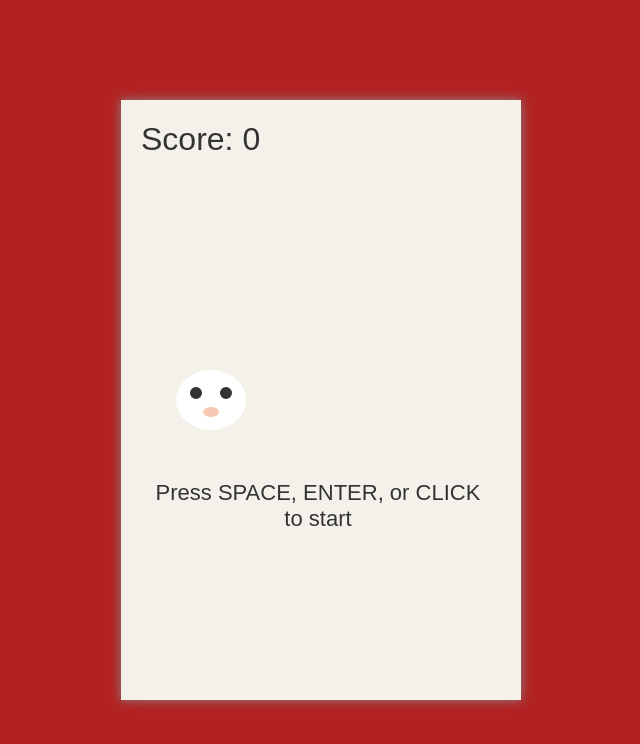
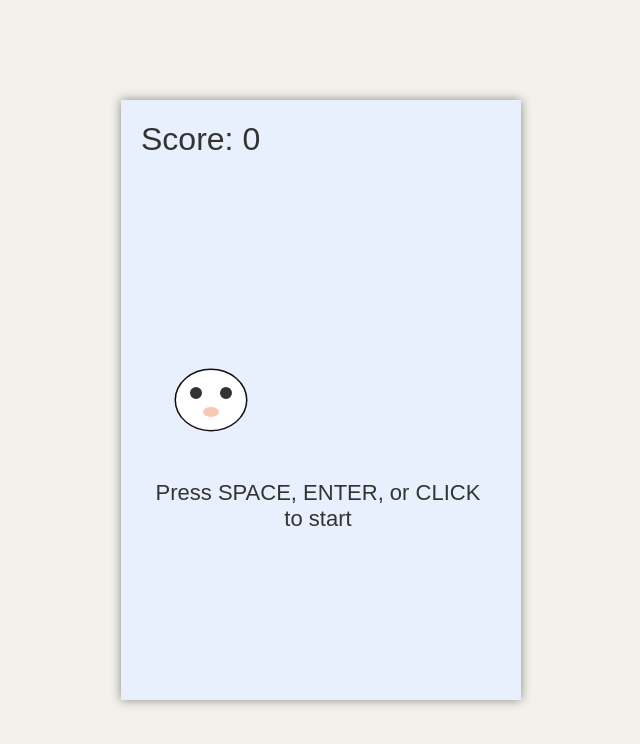
Before and after one commit to MKShots/flappy-cat, a plain HTML site: page index.html in a window 1280 px wide. Shown: the whole page, without its empty margins (319-959 px from the left). Drawn offline with Linux system fonts and the light colour scheme.

Commit message:
revert website background and change canvas background, smoothen out game difficulty

```diff
--- a/game.js
+++ b/game.js
@@ -6,15 +6,26 @@ const catFaces = [
   {
     name: "Classic",
     draw: (catX, catY) => {
+      // Draw border first for visibility
+      ctx.save();
+      ctx.lineWidth = 3;
+      ctx.strokeStyle = "#111";
+      ctx.beginPath();
+      ctx.ellipse(catX, catY, catRadiusX, catRadiusY, 0, 0, Math.PI * 2);
+      ctx.stroke();
+      ctx.restore();
+      // Cat face
       ctx.fillStyle = '#fff';
       ctx.beginPath();
       ctx.ellipse(catX, catY, catRadiusX, catRadiusY, 0, 0, Math.PI * 2);
       ctx.fill();
+      // Eyes
       ctx.fillStyle = '#333';
       ctx.beginPath();
       ctx.arc(catX - 15, catY - 7, 6, 0, Math.PI * 2);
       ctx.arc(catX + 15, catY - 7, 6, 0, Math.PI * 2);
       ctx.fill();
+      // Nose
       ctx.fillStyle = '#f7c8b3';
       ctx.beginPath();
       ctx.ellipse(catX, catY + 12, 8, 5, 0, 0, Math.PI * 2);
@@ -37,16 +48,16 @@ const catRadiusY = 30;
 
 // Obstacle properties and game difficulty
 let broomWidth = 60;
-let baseBroomGap = 260;      // Much wider gap!
-let minBroomGap = 120;       // Still achievable
+let baseBroomGap = 260;
+let minBroomGap = 120;
 let broomGap = baseBroomGap;
 let brooms = [];
 let broomTimer = 0;
-let baseBroomInterval = 120; // Longer interval for early levels
-let minBroomInterval = 80;
+let baseBroomInterval = 120;
+let minBroomInterval = 70;
 let broomInterval = baseBroomInterval;
-let broomSpeed = 2.5;        // Slower start
-let maxBroomSpeed = 6;       // Top speed is reasonable
+let broomSpeed = 2.5;
+let maxBroomSpeed = 6;
 
 let gameOver = false;
 let score = 0;
@@ -150,14 +161,13 @@ function resetGame() {
 }
 
 function updateBroomDifficulty() {
-  // Gradually decrease gap every 20 levels, increase speed every 30, adjust interval every 25
-  let gapLevel = Math.floor(score / 20);
-  let speedLevel = Math.floor(score / 30);
-  let intervalLevel = Math.floor(score / 25);
+  // Smoothly decrease gap and interval, smoothly increase speed with score.
+  // Use a nonlinear (logarithmic) scale for smooth but slowing progression.
+  let logScore = Math.log2(1 + score);
 
-  broomGap = Math.max(baseBroomGap - 30 * gapLevel, minBroomGap);
-  broomSpeed = Math.min(2.5 + 0.6 * speedLevel, maxBroomSpeed);
-  broomInterval = Math.max(baseBroomInterval - 8 * intervalLevel, minBroomInterval);
+  broomGap = Math.max(baseBroomGap - (baseBroomGap - minBroomGap) * (logScore / 8), minBroomGap);
+  broomSpeed = Math.min(2.5 + (maxBroomSpeed - 2.5) * (logScore / 10), maxBroomSpeed);
+  broomInterval = Math.max(baseBroomInterval - (baseBroomInterval - minBroomInterval) * (logScore / 10), minBroomInterval);
 }
 
 function checkCollision() {
--- a/style.css
+++ b/style.css
@@ -1,5 +1,5 @@
 body {
-  background: #b22222; /* Brick red */
+  background: #F3F1EA; /* Original off-white */
   margin: 0;
   min-height: 100vh;
   display: flex;
@@ -8,7 +8,7 @@ body {
 }
 
 #gameCanvas {
-  background: #F3F1EA;
+  background: #e8f0fe; /* Pale blue for contrast */
   box-shadow: 0 0 10px #888;
   display: block;
 }
```
